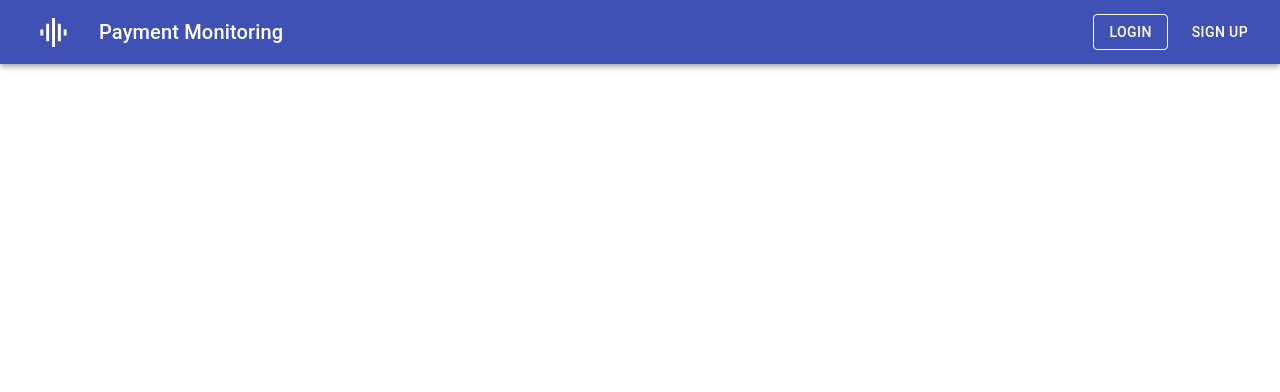
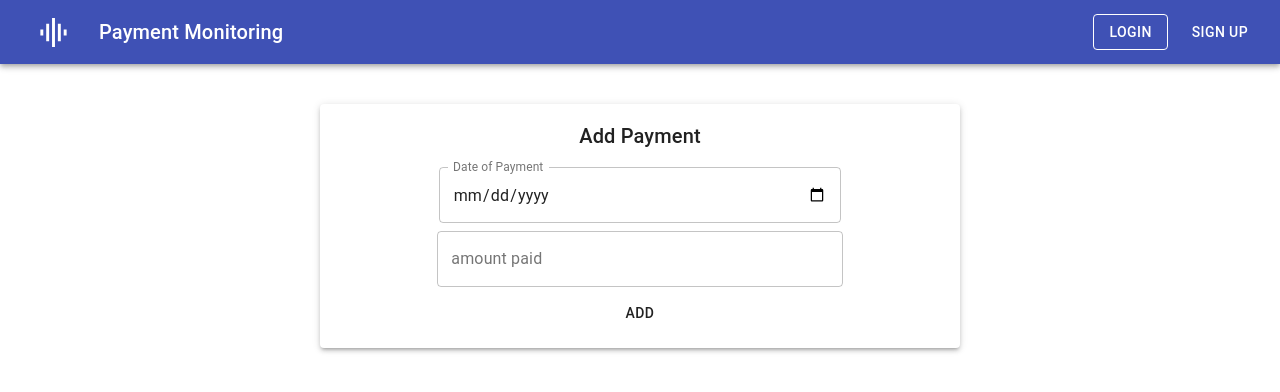
Before and after one commit to jmalbite/david-loan-system, a React (Create React App) app: page /addpayment in a window 1280 px wide. Shown: the top 392 px of the page. Built offline with nearby package versions, Linux system fonts and the light colour scheme.

Commit message:
created addpayment page;

```diff
--- a/package.json
+++ b/package.json
@@ -3,11 +3,13 @@
   "version": "0.1.0",
   "private": true,
   "dependencies": {
+    "@date-io/date-fns": "^1.3.13",
     "@material-ui/core": "^4.11.3",
     "@material-ui/icons": "^4.11.2",
     "@testing-library/jest-dom": "^5.11.4",
     "@testing-library/react": "^11.1.0",
     "@testing-library/user-event": "^12.1.10",
+    "date-fns": "^2.19.0",
     "firebase": "^8.2.9",
     "moment": "^2.29.1",
     "react": "^17.0.1",
--- a/src/App.js
+++ b/src/App.js
@@ -5,6 +5,7 @@ import Login from './pages/login/login';
 import SignUp from './pages/signup/signup';
 import Dashboard from './pages/dashboard/dashboard';
 import NavBar from './components/navbar/navbar';
+import AddPayment from './pages/addpayment/addpayment';
 
 function App() {
   return (
@@ -23,6 +24,10 @@ function App() {
           <Route path="/signup">
             <SignUp />
           </Route>
+
+          <Route path="/addpayment">
+            <AddPayment />
+          </Route>
         </Switch>
       </div>
     </Router>
--- /dev/null
+++ b/src/pages/addpayment/addpayment.jsx
@@ -0,0 +1,64 @@
+import React, { useState } from 'react';
+
+import { Grid, Paper, TextField, Typography, Button } from '@material-ui/core';
+
+const AddPayment = () => {
+  const [selectedDate, setSelectedDate] = useState(new Date());
+
+  return (
+    <div className="add-payment" style={{ marginTop: 40 }}>
+      <Grid container justify="center">
+        <Grid item xs={10} sm={8} md={6}>
+          <form>
+            <Paper elevation={3} style={{ padding: 16 }}>
+              <Grid container direction="column" justify="center" spacing={1}>
+                <Grid item>
+                  <Typography variant="h6" gutterBottom>
+                    Add Payment
+                  </Typography>
+                </Grid>
+
+                <Grid container item justify="center" spacing={1}>
+                  <Grid item xs={10} sm={8} md={8}>
+                    <TextField
+                      id="date"
+                      label="Date of Payment"
+                      type="date"
+                      fullWidth
+                      variant="outlined"
+                      className="date-picker"
+                      InputLabelProps={{
+                        shrink: true,
+                      }}
+                    />
+                  </Grid>
+                </Grid>
+
+                <Grid container item justify="center">
+                  <Grid item xs={10} sm={8} md={8}>
+                    <TextField
+                      id="amount"
+                      label="amount paid"
+                      type="number"
+                      fullWidth
+                      variant="outlined"
+                      className="amount-paid"
+                    />
+                  </Grid>
+                </Grid>
+
+                <Grid container item justify="center">
+                  <Grid item xs={10} sm={8} md={8}>
+                    <Button>ADD</Button>
+                  </Grid>
+                </Grid>
+              </Grid>
+            </Paper>
+          </form>
+        </Grid>
+      </Grid>
+    </div>
+  );
+};
+
+export default AddPayment;
```
Also changed, not shown: 2 other files (tests, documents, lock files or other folders).
